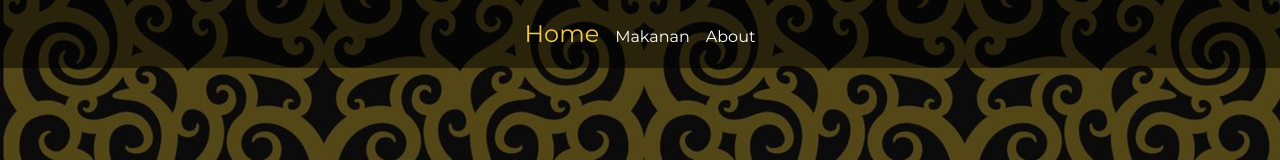
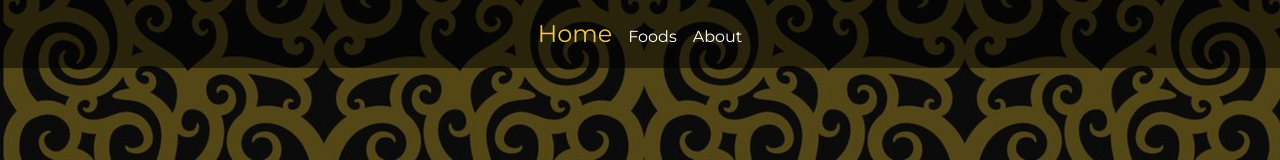
Before and after one commit to rlatksk/Explor-Eats, a React (Vite) app in the folder client/: page / in a window 1280 px wide. Shown: the top 160 px of the page. Built offline with nearby package versions, Linux system fonts and the light colour scheme.

Commit message:
improve navbar

```diff
--- a/client/src/layout/Navbar.jsx
+++ b/client/src/layout/Navbar.jsx
@@ -1,15 +1,39 @@
 import React from 'react'
-import { Link } from 'react-router-dom'
-
+import { Link, useLocation } from 'react-router-dom'
 
 function Navbar() {
+  const location = useLocation()
+
+  const isActive = (path) => location.pathname === path
   return (
     <nav className="absolute top-0 left-0 w-full bg-black bg-opacity-50 p-4 z-50">
       <div className="container mx-auto flex justify-center items-center">
         <div className="space-x-4">
-          <Link to="/" className="text-[#F1C84F] hover:text-[#A1883B] text-[24px]">Home</Link>
-          <Link to="/list" className="text-gray-300 hover:text-[#A1883B] text-[16px] transition-all duration-500 ease-in-out hover:text-[24px]">Makanan</Link>
-          <Link to="/" className="text-gray-300 hover:text-[#A1883B] text-[16px] transition-all duration-500 ease-in-out hover:text-[24px]">About</Link>
+          <Link
+              to="/"
+              className={`${
+                isActive('/') ? 'text-[#F1C84F] text-[24px]' : 'text-gray-300'
+              } hover:text-[#A1883B] text-[16px] transition-all duration-500 ease-in-out hover:text-[24px]`}
+            >
+              Home
+            </Link>
+            <Link
+              to="/list"
+              className={`${
+                isActive('/list') ? 'text-[#F1C84F] text-[24px]' : 'text-gray-300'
+              } hover:text-[#A1883B] text-[16px] transition-all duration-500 ease-in-out hover:text-[24px]`}
+            >
+              Foods
+            </Link>
+            <Link
+              to="/about"
+              className={`${
+                isActive('/about') ? 'text-[#F1C84F] text-[24px]' : 'text-gray-300'
+              } hover:text-[#A1883B] text-[16px] transition-all duration-500 ease-in-out hover:text-[24px]`}
+            >
+              About
+            </Link>
+
         </div>
       </div>
     </nav>
```
